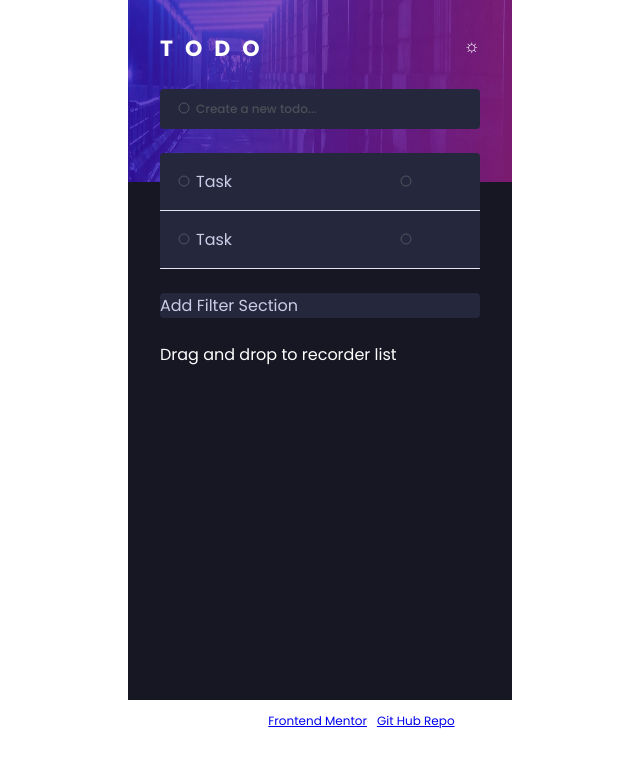
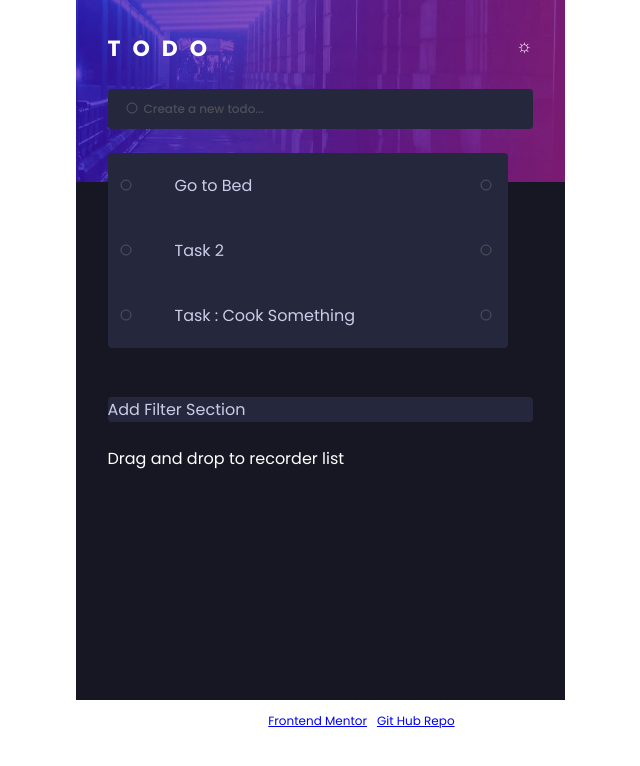
Before and after one commit to Suganya1990/AngularToDoApp, an Angular app: page / in a window 1280 px wide. Shown: the top 766 px of the page, without its empty margins (320-960 px from the left). Built offline with nearby package versions, Linux system fonts and the light colour scheme.

Commit message:
added dragable feature to list

```diff
--- a/package.json
+++ b/package.json
@@ -12,10 +12,12 @@
   "private": true,
   "dependencies": {
     "@angular/animations": "^18.2.0",
+    "@angular/cdk": "^17.3.10",
     "@angular/common": "^18.2.0",
     "@angular/compiler": "^18.2.0",
     "@angular/core": "^18.2.0",
     "@angular/forms": "^18.2.0",
+    "@angular/material": "^17.3.10",
     "@angular/platform-browser": "^18.2.0",
     "@angular/platform-browser-dynamic": "^18.2.0",
     "@angular/platform-server": "^18.2.0",
--- a/src/app/task/task.component.html
+++ b/src/app/task/task.component.html
@@ -1,10 +1,10 @@
 
-<div class=" task-item" >
+<div class=" example-box task-item" >
         <svg class="svg">
             <circle cx="8" cy="8" r="5" stroke="grey" stroke-width=".5" fill="transparent" />
           </svg>
 
-    <p class="task">Task</p>
+    <p class="task">{{task?.name}}</p>
      <svg class="svg">
             <circle cx="8" cy="8" r="5" stroke="grey" stroke-width=".5" fill="transparent" />
           </svg>
--- a/src/app/task/task.component.ts
+++ b/src/app/task/task.component.ts
@@ -1,4 +1,4 @@
-import { Component } from '@angular/core';
+import { Component, Input, OnInit } from '@angular/core';
 import { FontAwesomeModule } from '@fortawesome/angular-fontawesome';
 @Component({
   selector: 'task',
@@ -7,6 +7,17 @@ import { FontAwesomeModule } from '@fortawesome/angular-fontawesome';
   templateUrl: './task.component.html',
 
 })
-export class TaskComponent {
+export class TaskComponent implements OnInit {
+  @Input({required:true}) task?:{
+    id:number,
+    name: string
+  }
+  constructor(){
+
+  }
+  ngOnInit(): void {
+    console.log(this.task)
+  }
+
 
 }
--- a/src/app/to-do/to-do.component.html
+++ b/src/app/to-do/to-do.component.html
@@ -7,16 +7,24 @@
 
         <!-- <span class="icon-theme"></span> -->
     </header>
+    <section class="container-addTask" [ngClass]="this.theme.type==='Light' ? 'light': 'dark'">
+        <new-task/>
+    </section>
 
+        <section class="container-addTask example-container " [ngClass]="this.theme.type==='Light' ? 'light': 'dark'">
+            <div cdkDropList class="example-list" (cdkDropListDropped)="drop($event)">
 
-        <section class="container-addTask" [ngClass]="this.theme.type==='Light' ? 'light': 'dark'">
-            <new-task/>
+                @for (item of items; track item.id){
+
+                    <task  [task]="item" cdkDrag/>
+                }
+                </div>
         </section>
 
-        <section  class="container-taskList" [ngClass]="this.theme.type==='Light' ? 'light': 'dark'">
+        <!-- <section  class="container-taskList" [ngClass]="this.theme.type==='Light' ? 'light': 'dark'">
             <task/>
             <task/>
-        </section>
+        </section>    -->
         <section class=" container-filter" [ngClass]="this.theme.type==='Light' ? 'light': 'dark'">
             Add Filter Section
         </section>
--- a/src/app/to-do/to-do.component.ts
+++ b/src/app/to-do/to-do.component.ts
@@ -2,15 +2,21 @@ import { Component } from '@angular/core';
 import { NewTaskComponent } from '../task/new-task/new-task.component';
 import { TaskComponent } from '../task/task.component';
 import { CommonModule } from '@angular/common';
+import {CdkDrag, CdkDragDrop, CdkDropList, moveItemInArray} from '@angular/cdk/drag-drop';
+
 
 @Component({
   selector: 'app-to-do',
   standalone: true,
-  imports: [CommonModule, NewTaskComponent,TaskComponent, TaskComponent],
+  imports: [CommonModule, NewTaskComponent,TaskComponent, TaskComponent, CdkDrag, CdkDropList],
   templateUrl: './to-do.component.html',
 
 })
 export class ToDoComponent {
+  items = [{id:568, name:"Go to Bed"},
+    {id:115, name:"Task 2"},
+    {id:2447, name:"Task : Cook Something"}
+  ]
   theme
   light = {
     type: "Light",
@@ -34,5 +40,8 @@ export class ToDoComponent {
       this.theme=this.light;
 
   }
+  drop(event: CdkDragDrop<string[]>) {
+    moveItemInArray(this.items, event.previousIndex, event.currentIndex);
+  }
 
 }
--- a/src/styles.css
+++ b/src/styles.css
@@ -93,10 +93,13 @@ margin: 1.5em 0 ;
 .task-item{
 
   display: flex;
-  justify-content: start;
+  flex-direction: row;
   align-items: center;
-  padding: 1em;
-  /* border:2px solid blue; */
+  justify-content: space-between;
+  box-sizing: border-box;
+  cursor: move;
+  padding: 20px 10px;
+
   border-bottom: .02em solid var(--dark-darkGreyBlue1);
 }
 .task{
@@ -163,3 +166,47 @@ input::placeholder {
   background-color: var(--dark-veryDarkBlue);
   color: var(--dark-lightGrayBlue);
 }
+
+
+.example-container {
+  width: 400px;
+  max-width: 100%;
+  margin: 0 25px 25px 0;
+  display: inline-block;
+  vertical-align: top;
+}
+
+.example-list {
+
+  min-height: 60px;
+  border-radius: 4px;
+  overflow: hidden;
+  display: block;
+}
+
+
+
+.cdk-drag-preview {
+  box-sizing: border-box;
+  border-radius: 4px;
+  box-shadow: 0 5px 5px -3px rgba(0, 0, 0, 0.2),
+              0 8px 10px 1px rgba(0, 0, 0, 0.14),
+              0 3px 14px 2px rgba(0, 0, 0, 0.12);
+}
+
+.cdk-drag-placeholder {
+  opacity: 0;
+}
+
+.cdk-drag-animating {
+  transition: transform 250ms cubic-bezier(0, 0, 0.2, 1);
+
+}
+
+.example-box:last-child {
+  border: none;
+}
+
+.example-list.cdk-drop-list-dragging .example-box:not(.cdk-drag-placeholder) {
+  transition: transform ease-in cubic-bezier(0, 0, 0.2, 1);
+}
--- a/tsconfig.json
+++ b/tsconfig.json
@@ -28,6 +28,6 @@
     "enableI18nLegacyMessageIdFormat": false,
     "strictInjectionParameters": true,
     "strictInputAccessModifiers": true,
-    "strictTemplates": true
+    "strictTemplates": false
   }
 }
```
Also changed, not shown: 1 other file (tests, documents, lock files or other folders).
